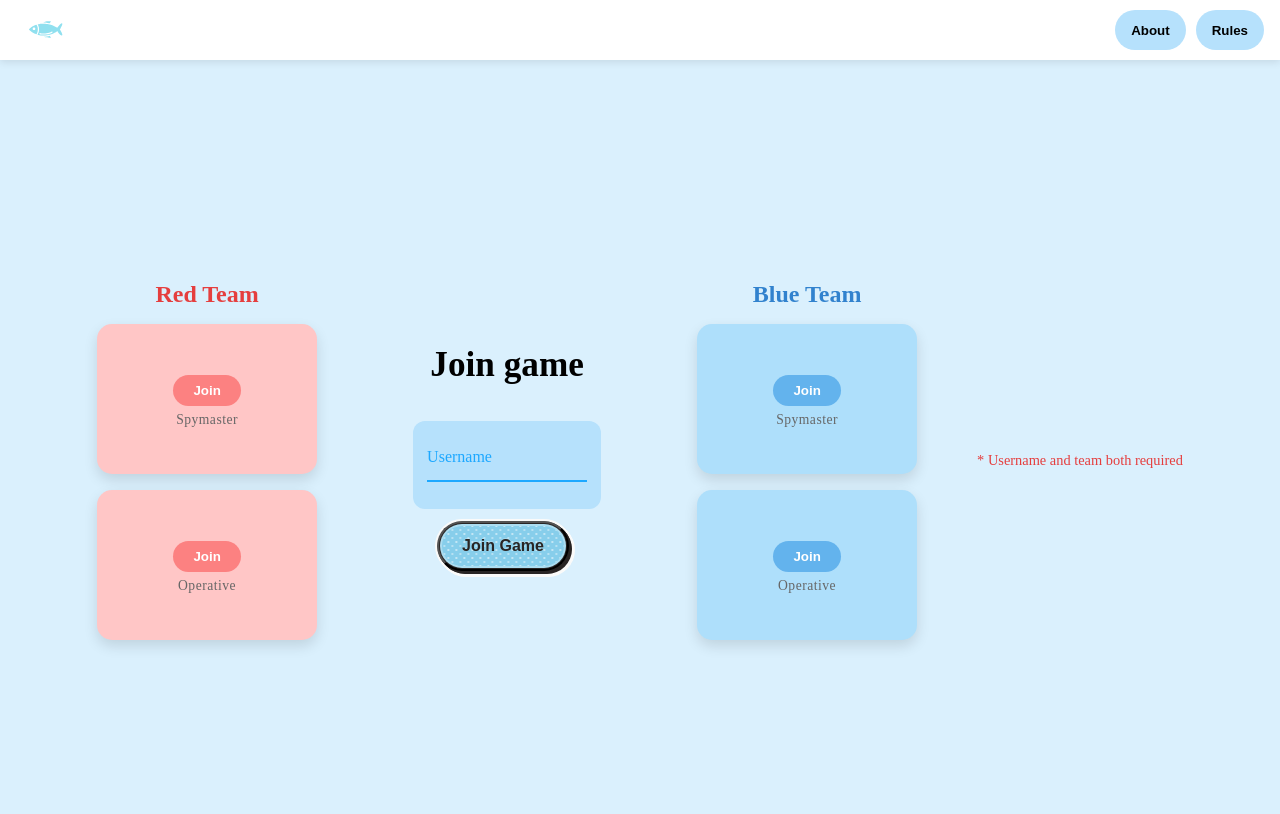
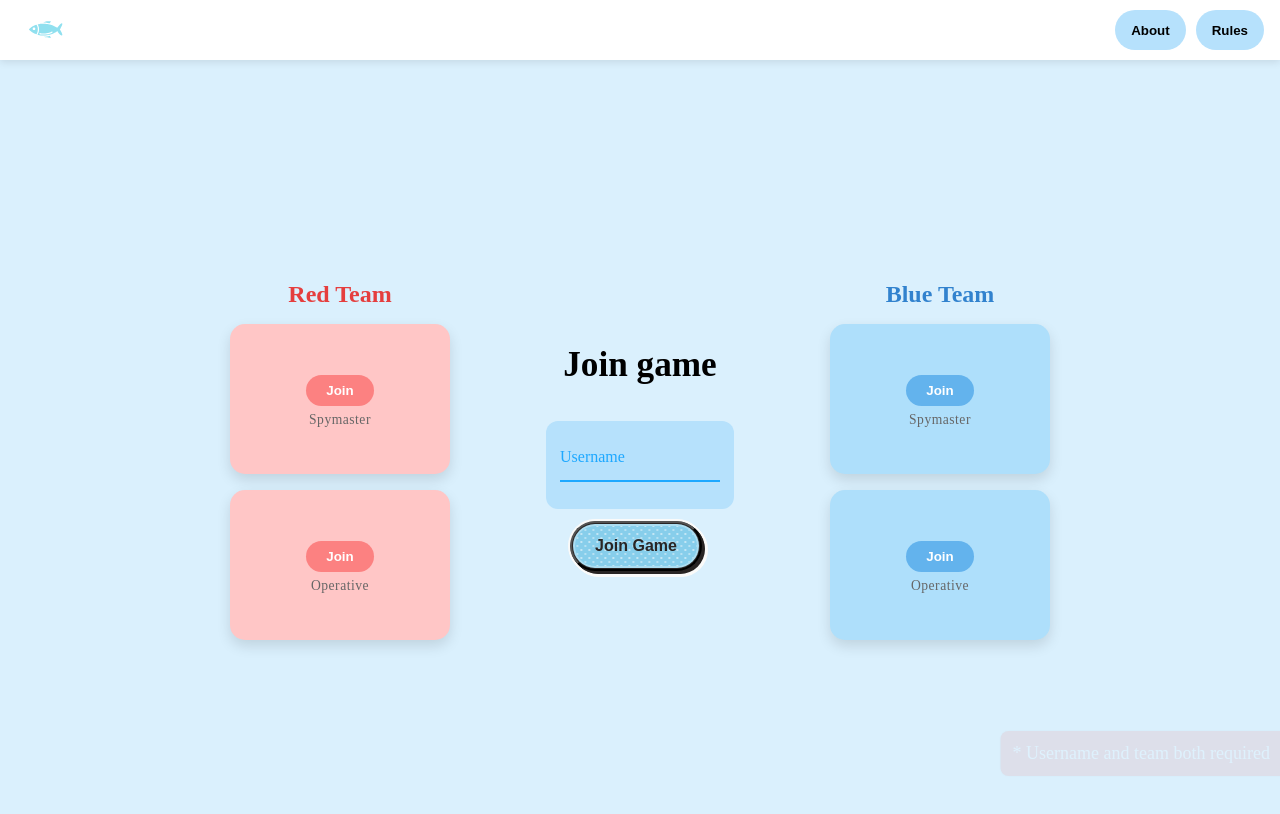
Before and after one commit to arthsalgia/code-names, a React (Vite) app in the folder frontend/codenames-app/: page /start-game/1 in a window 1280 px wide. Both pictures are taken after a click on the button "Join Game". Shown: the top 814 px of the page. Built offline with nearby package versions, Linux system fonts and the light colour scheme; no server answers.

Commit message:
fix error messages in start and setup game pages

```diff
--- a/frontend/codenames-app/src/pages/Game/setupGame.css
+++ b/frontend/codenames-app/src/pages/Game/setupGame.css
@@ -98,6 +98,3 @@
 
 .setup-play-button:hover { filter: brightness(1.1); }
 .setup-play-button:active { transform: scale(0.95); }
-
-.setup-error { text-align: center; }
-.setup-error-message { color: #e53e3e; font-size: 0.9em; }
--- a/frontend/codenames-app/src/pages/Game/setupGame.jsx
+++ b/frontend/codenames-app/src/pages/Game/setupGame.jsx
@@ -101,8 +101,8 @@ export default function setupGame() {
         )}
 
         {error && (
-          <div className="setup-error">
-            <span className="setup-error-message">* Username required</span>
+          <div className="error">
+            <span className="error-message">* Username required</span>
           </div>
         )}
         </div>
--- a/frontend/codenames-app/src/pages/Game/startGame.css
+++ b/frontend/codenames-app/src/pages/Game/startGame.css
@@ -98,5 +98,9 @@
 .blue-btn { background: #63b3ed; color: #fff; }
 .joined { background: #38a169 !important; color: white; }
 
-.start-error { text-align: center; }
-.start-error-message { color: #e53e3e; font-size: 0.9em; }
+.game-started {
+  height: 100vh;
+  display: flex;
+  justify-content: center;
+  align-items: center;
+}
--- a/frontend/codenames-app/src/pages/Game/startGame.jsx
+++ b/frontend/codenames-app/src/pages/Game/startGame.jsx
@@ -12,12 +12,15 @@ import hostStartGameApi from '../../apis/hostStartgame';
 
 export default function StartGame() {
   const { gameId } = useParams();
-  const [gameStarted, setGameStarted] = useState(false);
+  const [gameStarted, setGameStarted] = useState(
+    () => localStorage.getItem(`gameStarted_${gameId}`) === "true"
+  );
   const [username, setUsername] = useState("");
   const [selected, setSelected] = useState({team: '', role: ''});
 
   const navigate = useNavigate();
   const [error, setError] = useState(false);
+  const [startGameError, setStartGameError] = useState(false);
   const [isHost, setIsHost] = useState(false);
   const [players, setPlayers] = useState([]);
   const [playerId, setPlayerId] = useState(() => localStorage.getItem(`playerId_${gameId}`));
@@ -36,7 +39,14 @@ export default function StartGame() {
 
 
   async function handleStartGame() {
-    if (players.length < 4) return;
+    if (players.length < 4) {
+      setStartGameError(true);
+      setTimeout(() => {
+        setStartGameError(false);
+      }, 3000);
+
+      return;
+    }
 
     try {
       setStartGameLoading(true);
@@ -172,6 +182,8 @@ export default function StartGame() {
 
         case "GAME_START":
           navigate(`/play-game/${gameId}`);
+          localStorage.setItem(`gameStarted_${gameId}`, 'true');
+          setGameStarted(true);
           break;
 
 
@@ -211,8 +223,15 @@ useEffect(() => {
 
 
   return (
+    <div>
+      {gameStarted && (
+        <div className='game-started'>
+          <h1>This game has already started</h1>
+        </div>
+      )}
+
+      {!gameStarted && (
       <div className={`start-root-container ${addPlayerLoading || getPlayerLoading || startGameLoading ? "locked" : ""}`}>
-
         <div className='team-column'>
           <h2 className='team-title red-title'>Red Team</h2>
           <div className='team-card red-card'>
@@ -308,11 +327,18 @@ useEffect(() => {
 
 
           {error && (
-          <div className="start-error">
-            <span className="start-error-message">* Username and team both required</span>
+            <div className="error">
+              <span className="error-message">* Username and team both required</span>
             </div>
           )}
 
+          {startGameError && (
+            <div className="error">
+              <span className="error-message">* Wait for all 4 players to join before starting game</span>
+            </div>
+          )}
+      </div>
+      )}
     </div>
   );
 }
```
Lines whose indentation alone changed are shown as unchanged.
